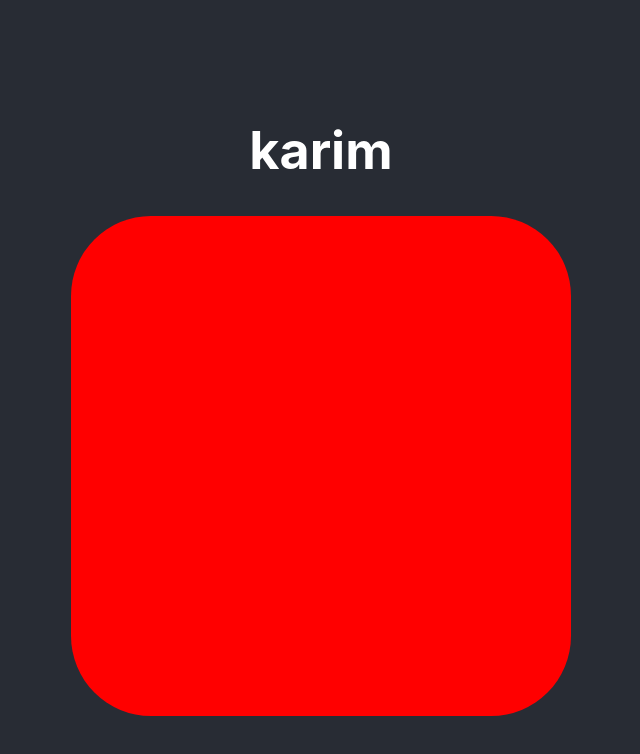
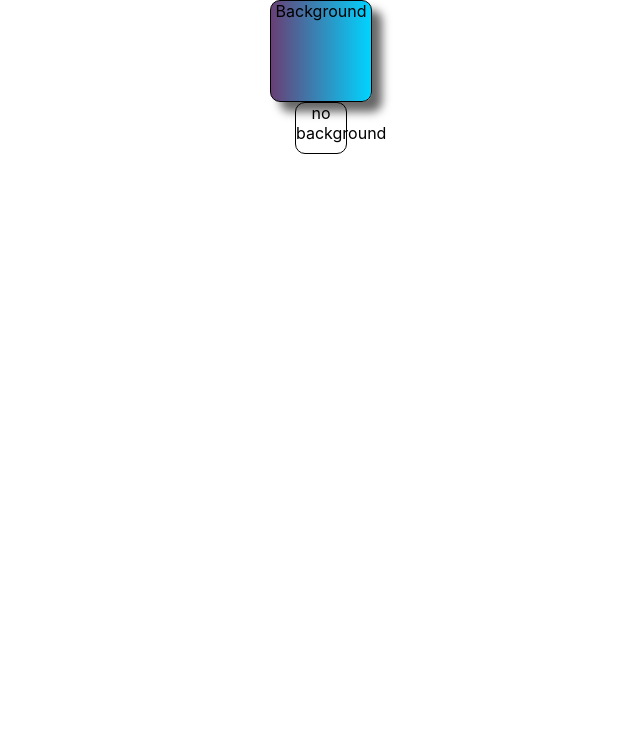
Before and after one commit to AlaBenAicha/at-intro-front, a React (Create React App) app: page / in a window 1280 px wide. Shown: the top 754 px of the page, without its empty margins (319-959 px from the left). Built offline with nearby package versions, Linux system fonts and the light colour scheme.

Commit message:
borders and friends

```diff
--- a/src/App.js
+++ b/src/App.js
@@ -1,15 +1,11 @@
 import logo from './logo.svg';
 import './App.css';
 import Karim from './components/Karim'
+import Fares from './components/Fares';
 function App() {
   return (
     <div className="App">
-      <header className="App-header">
-        <Karim/>
-        <div className='circle'>
-
-</div>
-      </header>
+      <Fares />
     </div>
   );
 }
--- /dev/null
+++ b/src/components/Fares.js
@@ -0,0 +1,12 @@
+import React from 'react'
+
+const Fares = () => {
+   return (
+      <>
+         <div className="fares">Background</div>
+         <div className="fares-border">no background</div>
+      </>
+   )
+}
+
+export default Fares
--- a/src/index.css
+++ b/src/index.css
@@ -11,10 +11,31 @@ code {
   font-family: source-code-pro, Menlo, Monaco, Consolas, 'Courier New',
     monospace;
 }
-.circle{
+
+.circle {
   background-color: red;
   width: 500px;
   height: 500px;
   border-radius: 80px;
+}
 
+
+.fares {
+  width: 100px;
+  height: 100px;
+  margin: 0 auto;
+  border: 1px solid black;
+  background: rgb(2, 0, 36);
+  border-radius: 10px;
+  background: rgb(2, 0, 36);
+  background: linear-gradient(90deg, rgba(2, 0, 36, 1) 0%, rgba(104, 63, 117, 1) 0%, rgba(0, 212, 255, 1) 100%);
+  box-shadow: 10px 10px 10px rgb(0 0 0 / 0.6);
 }
+
+.fares-border {
+  width: 50px;
+  height: 50px;
+  margin: 0 auto;
+  border-radius: 10px;
+  border: 1px solid black;
+}
```
